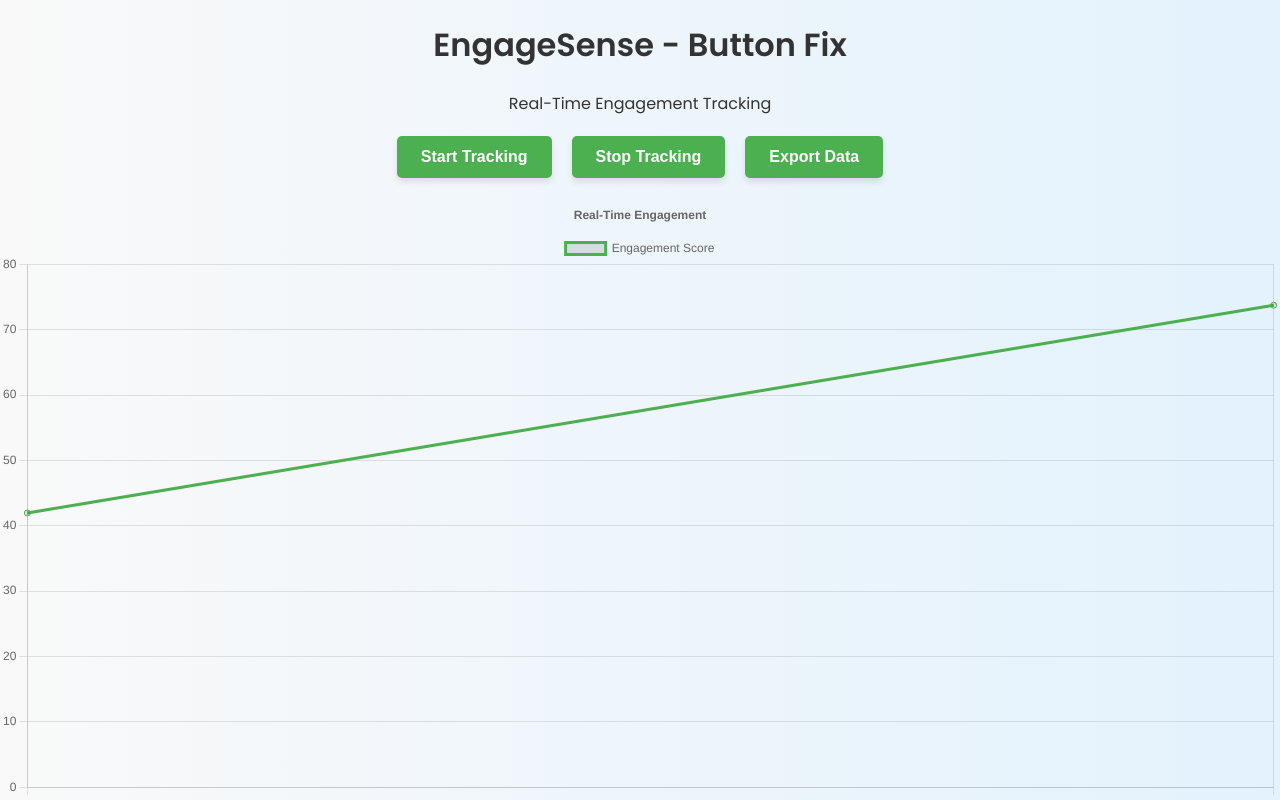
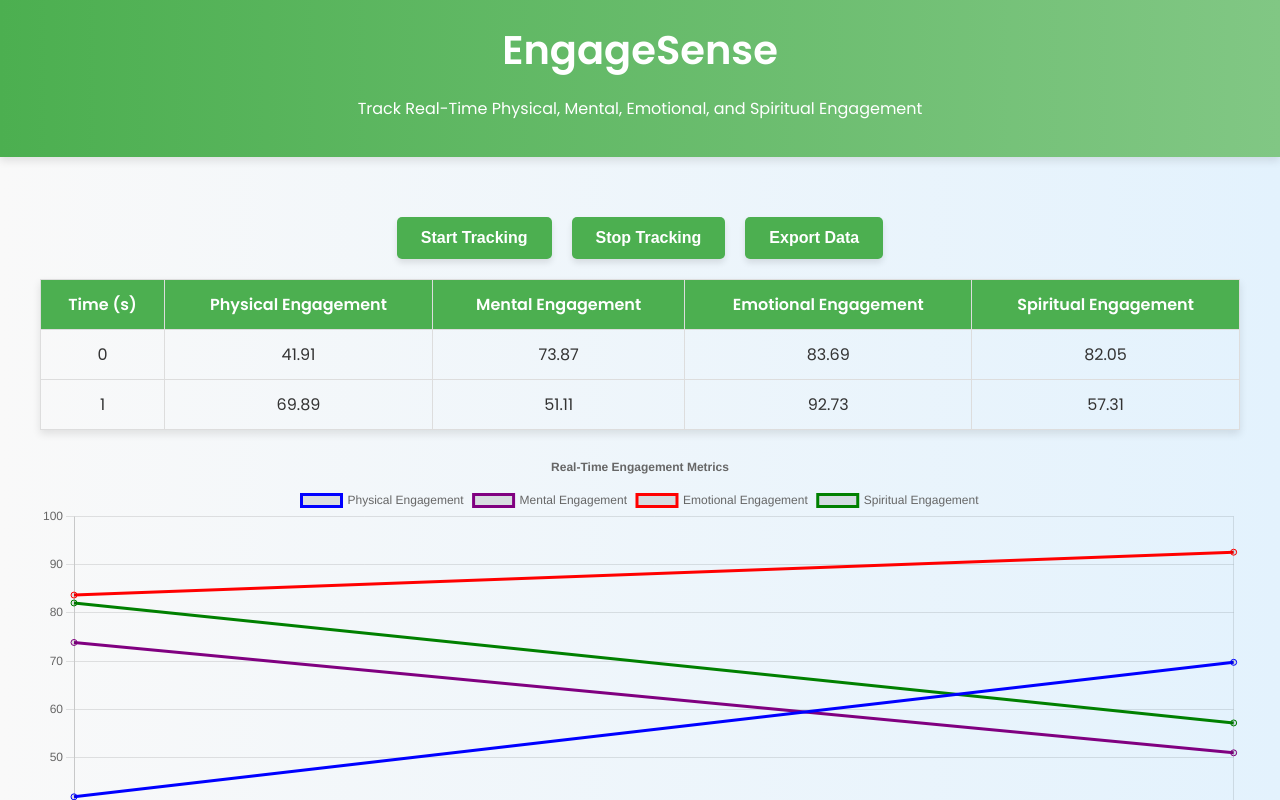
Before and after one commit to LiyamFlx/Index.Html, a plain HTML site: page index.html in a window 1280 px wide. Both pictures are taken after a click on the button "Start Tracking". Shown: the top 800 px of the page. Drawn offline with nearby package versions, Linux system fonts and the light colour scheme.

Commit message:
Update index.html

```diff
--- a/index.html
+++ b/index.html
@@ -3,7 +3,7 @@
 <head>
   <meta charset="UTF-8">
   <meta name="viewport" content="width=device-width, initial-scale=1.0">
-  <title>EngageSense - Button Fix</title>
+  <title>EngageSense - Real-Time Engagement Tracking</title>
   <script src="https://cdn.jsdelivr.net/npm/chart.js"></script>
   <link href="https://fonts.googleapis.com/css2?family=Poppins:wght@400;500;600&display=swap" rel="stylesheet">
   <style>
@@ -14,6 +14,21 @@
       background: linear-gradient(to right, #f9f9f9, #e3f2fd);
       text-align: center;
       color: #333;
+    }
+
+    header {
+      background: linear-gradient(90deg, #4CAF50, #81C784);
+      color: white;
+      padding: 20px 0;
+      margin-bottom: 20px;
+      box-shadow: 0 4px 8px rgba(0, 0, 0, 0.1);
+    }
+    header h1 { margin: 0; font-size: 2.5em; }
+
+    .container {
+      max-width: 1200px;
+      margin: auto;
+      padding: 20px;
     }
 
     .button-row {
@@ -39,14 +54,31 @@
       transform: translateY(-2px);
       box-shadow: 0 6px 10px rgba(0, 0, 0, 0.15);
     }
+
+    table {
+      width: 100%;
+      margin: 20px 0;
+      border-collapse: collapse;
+      box-shadow: 0 4px 8px rgba(0, 0, 0, 0.1);
+    }
+    th, td {
+      padding: 12px;
+      text-align: center;
+      border: 1px solid #ddd;
+    }
+    th {
+      background-color: #4CAF50;
+      color: white;
+    }
   </style>
 </head>
 <body>
   <header>
-    <h1>EngageSense - Button Fix</h1>
-    <p>Real-Time Engagement Tracking</p>
+    <h1>EngageSense</h1>
+    <p>Track Real-Time Physical, Mental, Emotional, and Spiritual Engagement</p>
   </header>
 
+  <div class="container">
     <!-- Button Row -->
     <div class="button-row">
       <button id="startTracking">Start Tracking</button>
@@ -54,32 +86,50 @@
       <button id="exportData">Export Data</button>
     </div>
 
+    <!-- Data Table -->
+    <table>
+      <thead>
+        <tr>
+          <th>Time (s)</th>
+          <th>Physical Engagement</th>
+          <th>Mental Engagement</th>
+          <th>Emotional Engagement</th>
+          <th>Spiritual Engagement</th>
+        </tr>
+      </thead>
+      <tbody id="dataTable">
+        <!-- Dynamic data rows go here -->
+      </tbody>
+    </table>
+
+    <!-- Chart -->
     <canvas id="engagementChart" width="400" height="200"></canvas>
+  </div>
 
   <script>
     const dataStore = [];
     let time = 0;
     let trackingInterval;
 
-    // Simulated Chart.js Chart
+    // Initialize Chart
     const ctx = document.getElementById('engagementChart').getContext('2d');
     const engagementChart = new Chart(ctx, {
       type: 'line',
       data: {
         labels: [],
-        datasets: [{
-          label: 'Engagement Score',
-          data: [],
-          borderColor: '#4CAF50',
-          fill: false
-        }]
+        datasets: [
+          { label: 'Physical Engagement', data: [], borderColor: 'blue', fill: false },
+          { label: 'Mental Engagement', data: [], borderColor: 'purple', fill: false },
+          { label: 'Emotional Engagement', data: [], borderColor: 'red', fill: false },
+          { label: 'Spiritual Engagement', data: [], borderColor: 'green', fill: false }
+        ]
       },
       options: {
         responsive: true,
         plugins: {
           title: {
             display: true,
-            text: 'Real-Time Engagement'
+            text: 'Real-Time Engagement Metrics'
           }
         },
         scales: {
@@ -93,19 +143,38 @@
     document.getElementById('startTracking').addEventListener('click', () => {
       alert("Tracking Started");
       trackingInterval = setInterval(() => {
-        const engagement = Math.random() * 100;
+        const physical = Math.random() * 100;
+        const mental = Math.random() * 100;
+        const emotional = Math.random() * 100;
+        const spiritual = Math.random() * 100;
+
+        // Update Table
+        const dataRow = `
+          <tr>
+            <td>${time}</td>
+            <td>${physical.toFixed(2)}</td>
+            <td>${mental.toFixed(2)}</td>
+            <td>${emotional.toFixed(2)}</td>
+            <td>${spiritual.toFixed(2)}</td>
+          </tr>
+        `;
+        document.getElementById('dataTable').insertAdjacentHTML('beforeend', dataRow);
 
         // Update Chart
         engagementChart.data.labels.push(time);
-        engagementChart.data.datasets[0].data.push(engagement);
+        engagementChart.data.datasets[0].data.push(physical);
+        engagementChart.data.datasets[1].data.push(mental);
+        engagementChart.data.datasets[2].data.push(emotional);
+        engagementChart.data.datasets[3].data.push(spiritual);
+
         if (engagementChart.data.labels.length > 20) {
           engagementChart.data.labels.shift();
-          engagementChart.data.datasets[0].data.shift();
+          engagementChart.data.datasets.forEach(dataset => dataset.data.shift());
         }
         engagementChart.update();
 
         // Store Data
-        dataStore.push({ time, engagement });
+        dataStore.push({ time, physical, mental, emotional, spiritual });
         time++;
       }, 1000);
     });
@@ -128,8 +197,8 @@
       }
 
       const csvContent = "data:text/csv;charset=utf-8," +
-        ["Time,Engagement"]
-          .concat(dataStore.map(row => `${row.time},${row.engagement.toFixed(2)}`))
+        ["Time,Physical,Mental,Emotional,Spiritual"]
+          .concat(dataStore.map(row => `${row.time},${row.physical.toFixed(2)},${row.mental.toFixed(2)},${row.emotional.toFixed(2)},${row.spiritual.toFixed(2)}`))
           .join("\n");
 
       const encodedUri = encodeURI(csvContent);
```
Lines whose indentation alone changed are shown as unchanged.
